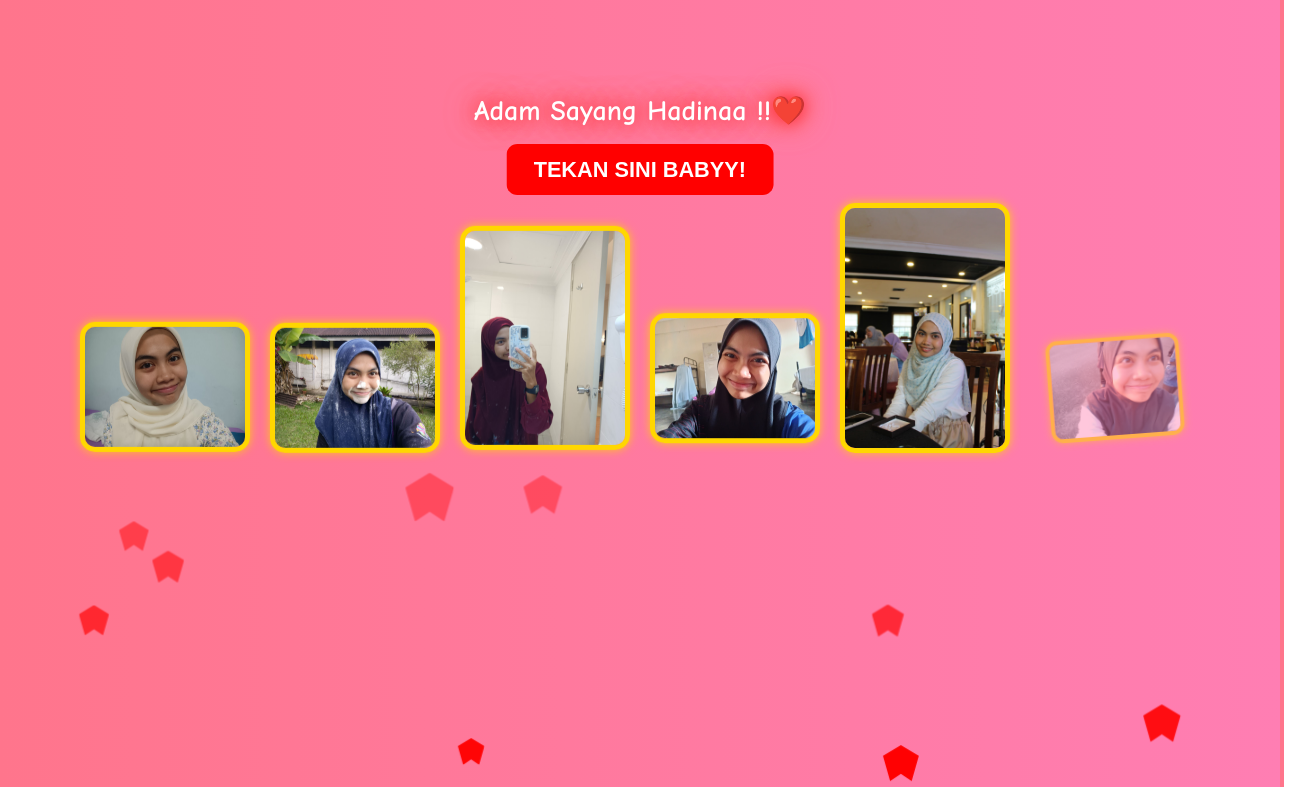
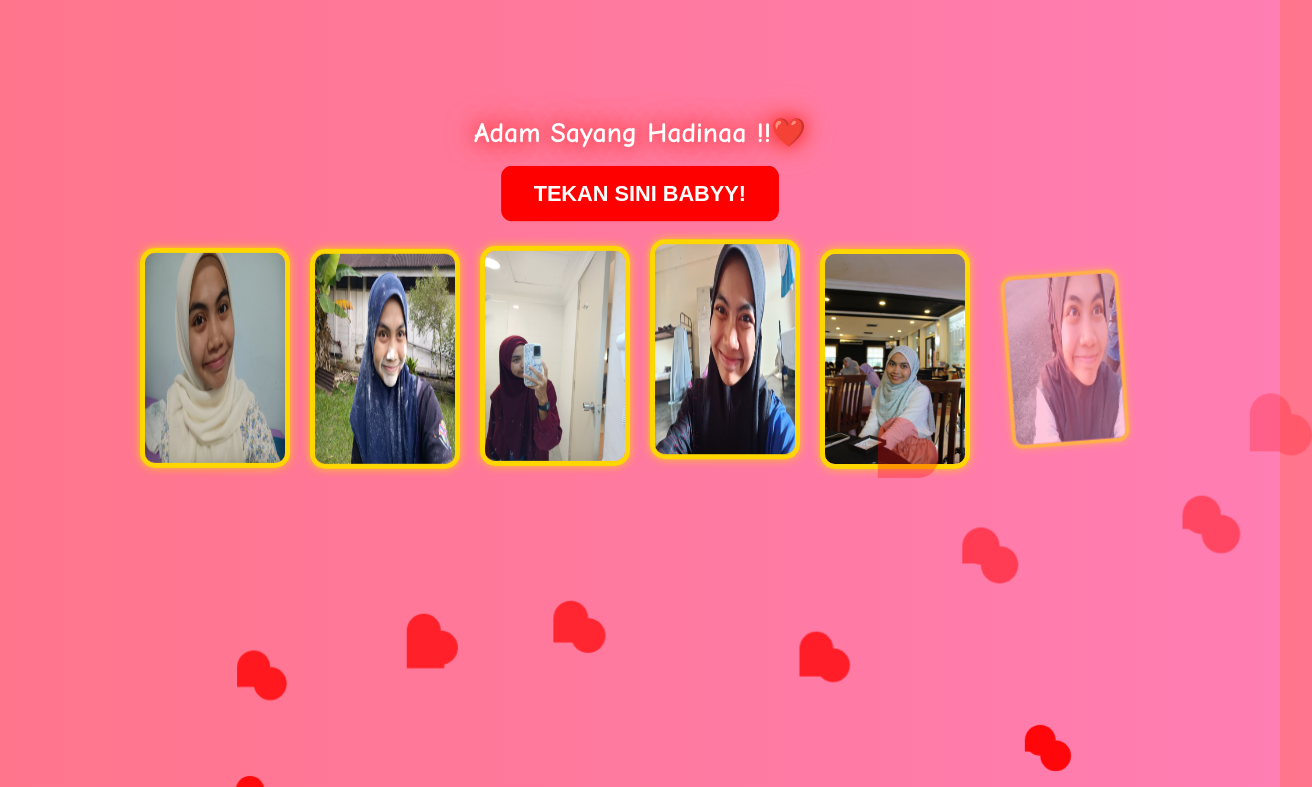
Before and after one commit to adamnibosh/hadinaababy.github.io, a plain HTML site: page index.html in a window 1280 px wide. Both pictures are taken after a click on the button "TEKAN SINI BABYY!". Shown: the top 787 px of the page, 1312 px wide, since content can reach past the window. Drawn offline with Linux system fonts and the light colour scheme.

Commit message:
Update index.html

```diff
--- a/index.html
+++ b/index.html
@@ -31,9 +31,22 @@
             width: 30px;
             height: 30px;
             background: red;
-            clip-path: polygon(50% 0%, 100% 30%, 80% 100%, 50% 80%, 20% 100%, 0% 30%);
+            transform: rotate(-45deg);
             animation: floatingHearts 5s linear infinite;
         }
+
+        .heart::before,
+        .heart::after {
+            content: "";
+            position: absolute;
+            width: 30px;
+            height: 30px;
+            background: red;
+            border-radius: 50%;
+        }
+
+        .heart::before { top: -15px; left: 0; }
+        .heart::after { left: 15px; top: 0; }
 
         /* ❤️ Glowing Title */
         h1 {
@@ -50,7 +63,7 @@
 
         /* ❤️ Button Styling */
         button {
-            padding: 12px 25px;
+            padding: 14px 30px;
             font-size: 20px;
             font-weight: bold;
             background: red;
@@ -76,8 +89,16 @@
         }
 
         /* ❤️ Image Styling */
+        #gallery {
+            display: flex;
+            flex-wrap: wrap;
+            justify-content: center;
+            max-width: 90%;
+            margin-top: 20px;
+        }
+
         #gallery img {
-            width: 160px;
+            width: 140px;
             margin: 10px;
             border-radius: 15px;
             opacity: 0;
@@ -87,7 +108,6 @@
             transition: opacity 0.8s ease-out, transform 0.8s ease-out;
         }
 
-        /* ❤️ Image Appearing Animations */
         @keyframes popIn {
             0% { opacity: 0; transform: scale(0.5) rotate(-10deg); }
             100% { opacity: 1; transform: scale(1) rotate(0deg); }
@@ -98,14 +118,16 @@
             50% { transform: translateY(-10px); }
         }
 
-        @keyframes spin {
-            0% { transform: rotate(0deg); }
-            100% { transform: rotate(360deg); }
-        }
+        /* Responsive Design for Mobile */
+        @media (max-width: 600px) {
+            button {
+                font-size: 18px;
+                padding: 12px 25px;
+            }
 
-        @keyframes wave {
-            0%, 100% { transform: rotate(0deg); }
-            50% { transform: rotate(5deg); }
+            #gallery img {
+                width: 100px;
+            }
         }
 
     </style>
@@ -118,18 +140,17 @@
 
     <script>
         const images = ["ada.jpg", "ada2.jpg", "ada3.jpg", "ada4.jpg", "ada5.jpg",
-                "ada6.jpg", "ada7.jpg", "ada8.jpg", "ada9.jpg", "ada10.jpg", "ada11.jpg"];
-
+                        "ada6.jpg", "ada7.jpg", "ada8.jpg", "ada9.jpg", "ada10.jpg", "ada11.jpg"];
 
         function showImages() {
             let gallery = document.getElementById("gallery");
-            gallery.innerHTML = ""; // Clear previous images
+            gallery.innerHTML = "";
 
             images.forEach((src, index) => {
                 let img = document.createElement("img");
                 img.src = src;
-                img.style.opacity = "0"; // Start hidden
-                img.style.transform = "scale(0.5) rotate(-10deg)"; // Start small and tilted
+                img.style.opacity = "0";
+                img.style.transform = "scale(0.5) rotate(-10deg)";
                 gallery.appendChild(img);
 
                 setTimeout(() => {
@@ -140,21 +161,22 @@
             });
         }
 
-        // ❤️ Floating Hearts Generator
+        // ❤️ Floating Hearts Generator (More for Mobile)
         function createHearts() {
             setInterval(() => {
                 let heart = document.createElement("div");
                 heart.classList.add("heart");
                 heart.style.left = Math.random() * 100 + "vw";
                 heart.style.animationDuration = Math.random() * 3 + 3 + "s";
-                heart.style.width = Math.random() * 20 + 20 + "px";
-                heart.style.height = heart.style.width;
+                let size = Math.random() * 25 + 10 + "px";
+                heart.style.width = size;
+                heart.style.height = size;
                 document.body.appendChild(heart);
                 setTimeout(() => { heart.remove(); }, 5000);
-            }, 300);
+            }, 200); // More frequent hearts
         }
 
-        createHearts(); // Start floating hearts animation
+        createHearts();
     </script>
 
 </body>
```
